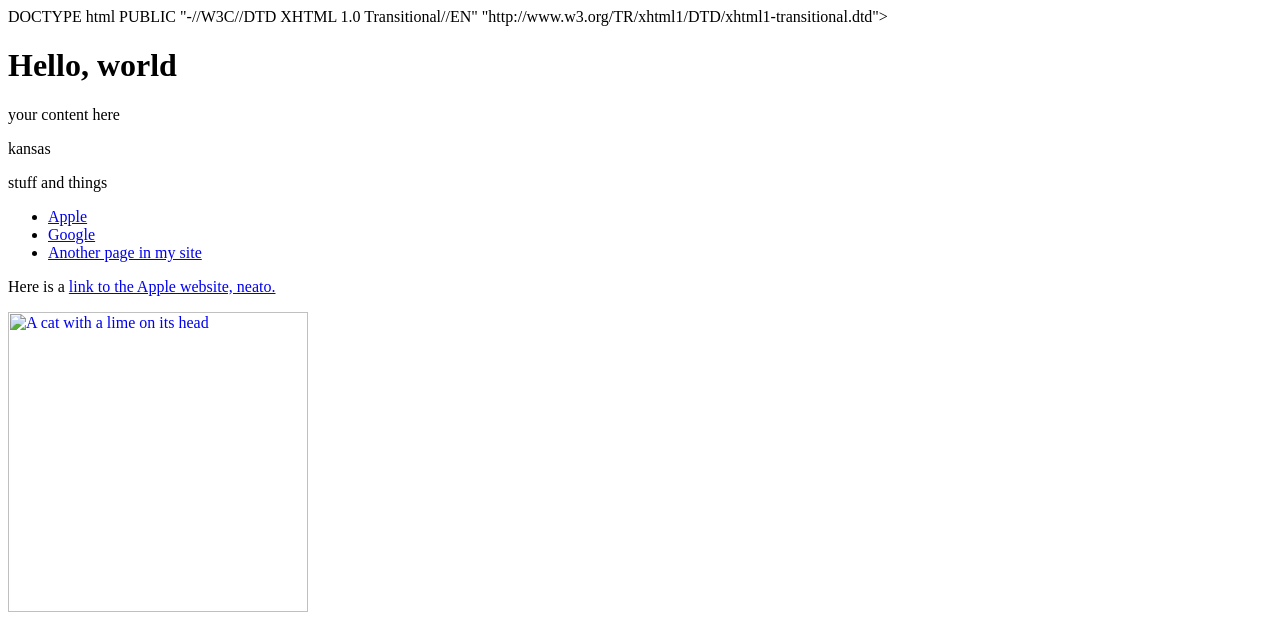
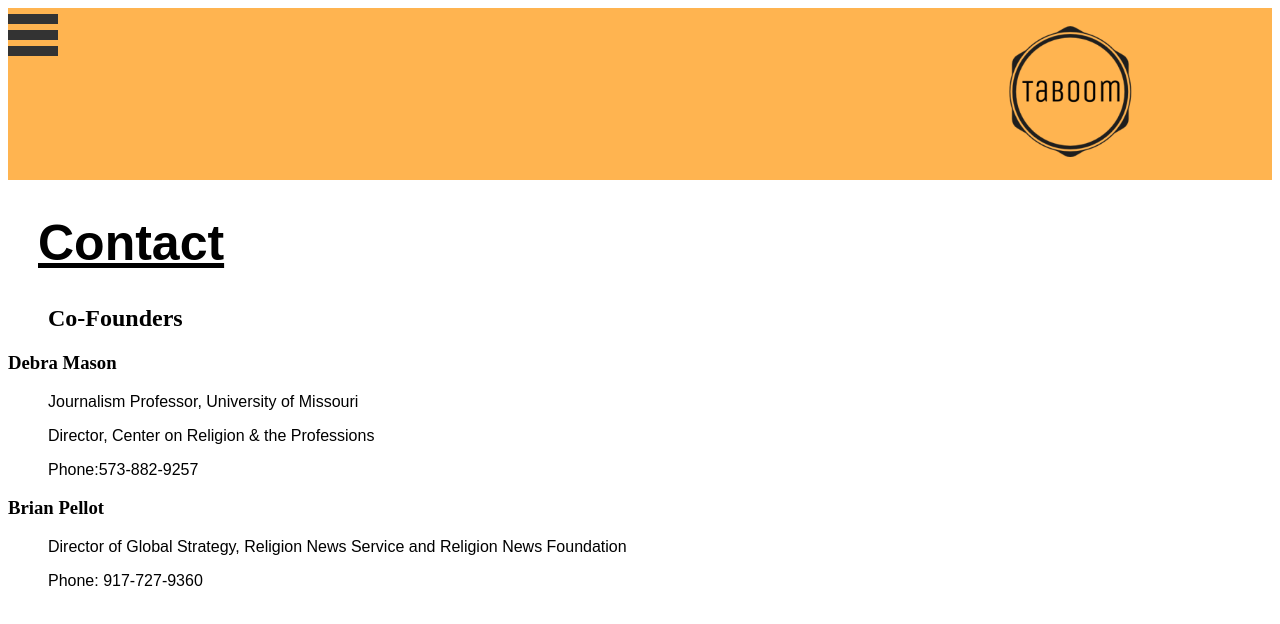
Before and after one commit to J4502-SS18/Taboom-Group, a plain HTML site: page contactpage.html in a window 1280 px wide. Drawn offline with Linux system fonts and the light colour scheme.

Commit message:
Added contact info

```diff
--- a/contactpage.html
+++ b/contactpage.html
@@ -1,10 +1,21 @@
-DOCTYPE html PUBLIC "-//W3C//DTD XHTML 1.0 Transitional//EN"
-   "http://www.w3.org/TR/xhtml1/DTD/xhtml1-transitional.dtd">
+<!DOCTYPE html>
 
-<html xmlns="http://www.w3.org/1999/xhtml">
+<html>
 
 <head>
-	<title>	My first website </title>
+  <link rel="stylesheet" type="text/css" href="style.css" />
+  <div class="header">
+  <a href="homepage.html" class="logo">
+    <img src="Taboom_2017+_Logo (1).png" alt="Taboom logo"width="70%"/></a>
+    <div class="container" onclick="myFunction(this)">
+      <div class="bar1"></div>
+      <div class="bar2"></div>
+      <div class="bar3"></div>
+    </div>
+  </div>
+
+
+	<title>	Taboom Media Training </title>
 	<meta http-equiv="content-type"
 		content="text/html;charset=utf-8" />
   </head>
@@ -12,35 +23,19 @@ DOCTYPE html PUBLIC "-//W3C//DTD XHTML 1.0 Transitional//EN"
 
   <body>
 
-<!--This is a comment. It won't show up in your browser, only in the page source-->
-  <h1>Hello, world</h1>
-	<p> your content here</p>
-  <p> kansas</p>
-  <p> stuff and things </p>
-  <ul>
-    <li><a href="https://www.apple.com">Apple</a></li>
-    <li><a href="https://www.google.com">Google</a></li>
-    <li><a href="index2.html">Another page in my site</a></li>
-  </ul>
+  <h1>Contact</h1>
+  <h2>Co-Founders</h2>
+  <h3>Debra Mason</h3>
+  <p>Journalism Professor, University of Missouri</p>
+  <p>Director, Center on Religion & the Professions</p>
+  <p>Phone:573-882-9257</p>
 
-  <p>Here is a <a href="https://www.apple.com">link to the Apple website, neato.</a></p>
-
-  <a href="mailto:weirr@missouri.edu"><img src="lime-cat.jpg" alt="A cat with a lime on its head" width="300px" /></a>
+  <h3>Brian Pellot</h3>
+  <p>Director of Global Strategy, Religion News Service and Religion News Foundation</p>
+  <p>Phone: 917-727-9360</p>
 
 </body>
 
 
 
-
-
-
-
-
-
-
-
-
-
-
-
 </html>
```
